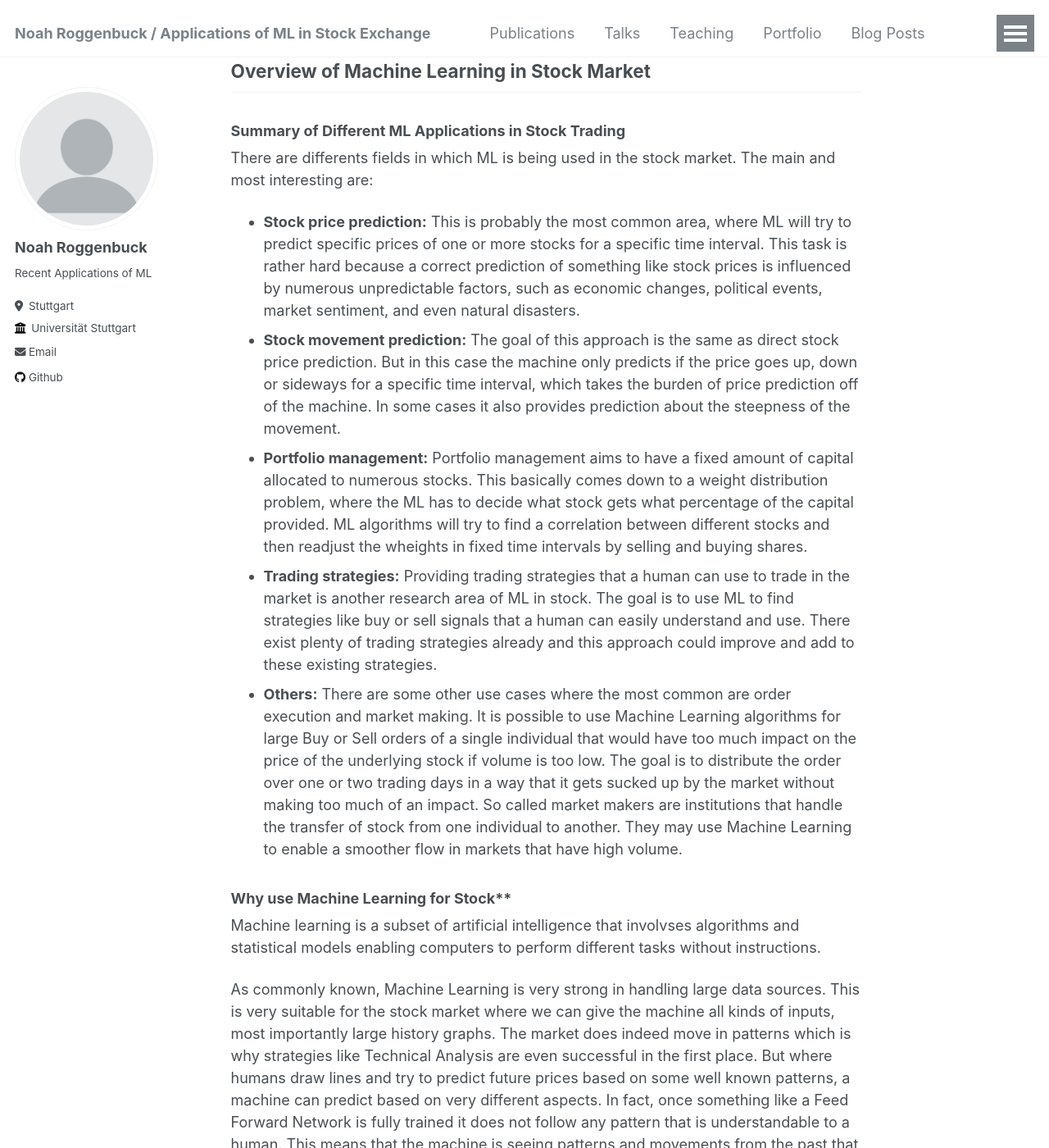
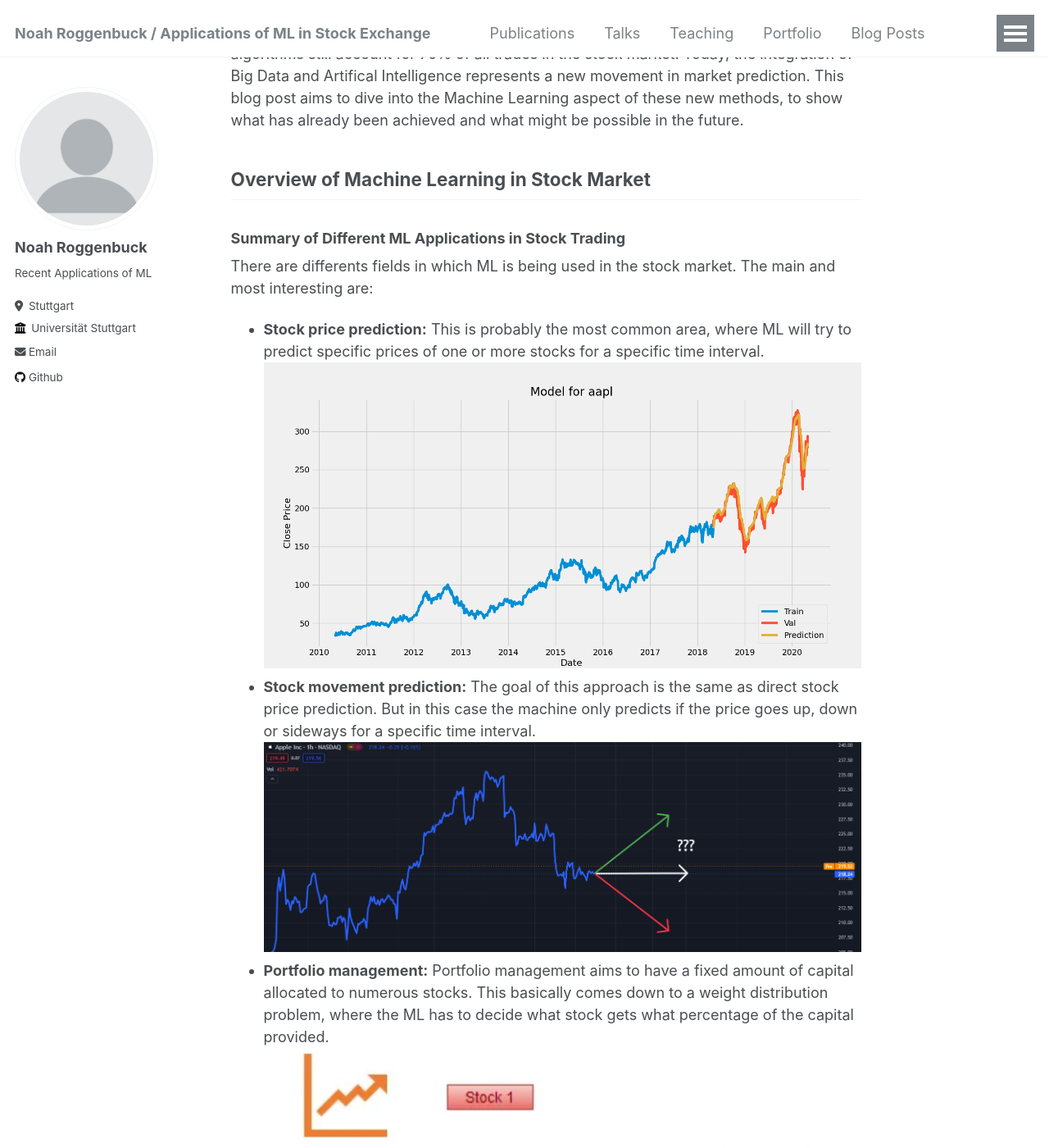
Before and after one commit to noahrog02/noahrog02.github.io, a Jekyll site: the page built from _pages/about.md, in a window 1280 px wide and 1400 px high, scrolled down 1802 px. Shown: the whole window at 82% size. Built offline with Jekyll 4.4.1, drawn with Linux system fonts in a browser that asks for light colours; some of the changed text lies outside the part shown.

Commit message:
Update about.md

```diff
--- a/_pages/about.md
+++ b/_pages/about.md
@@ -50,21 +52,17 @@ When it comes to predicting prize movements, probably the oldest methods are sim
 ### Summary of Different ML Applications in Stock Trading
 
 There are differents fields in which ML is being used in the stock market. The main and most interesting are:
-- **Stock price prediction:** This is probably the most common area, where ML will try to predict specific prices of one or more stocks for a specific time interval. This task is rather hard because a correct prediction of something like stock prices is influenced by numerous unpredictable factors, such as economic changes, political events, market sentiment, and even natural disasters.
-- **Stock movement prediction:** The goal of this approach is the same as direct stock price prediction. But in this case the machine only predicts if the price goes up, down or sideways for a specific time interval, which takes the burden of price prediction off of the machine. In some cases it also provides prediction about the steepness of the movement.
-- **Portfolio management:** Portfolio management aims to have a fixed amount of capital allocated to numerous stocks. This basically comes down to a weight distribution problem, where the ML has to decide what stock gets what percentage of the capital provided. ML algorithms will try to find a correlation between different stocks and then readjust the wheights in fixed time intervals by selling and buying shares.
-- **Trading strategies:** Providing trading strategies that a human can use to trade in the market is another research area of ML in stock. The goal is to use ML to find strategies like buy or sell signals that a human can easily understand and use. There exist plenty of trading strategies already and this approach could improve and add to these existing strategies.
-- **Others:** There are some other use cases where the most common are order execution and market making. It is possible to use Machine Learning algorithms for large Buy or Sell orders of a single individual that would have too much impact on the price of the underlying stock if volume is too low. The goal is to distribute the order over one or two trading days in a way that it gets sucked up by the market without making too much of an impact. So called market makers are institutions that handle the transfer of stock from one individual to another. They may use Machine Learning to enable a smoother flow in markets that have high volume.
+- **Stock price prediction:** This is probably the most common area, where ML will try to predict specific prices of one or more stocks for a specific time interval. ![prediction](images/Prediction.png)
+- **Stock movement prediction:** The goal of this approach is the same as direct stock price prediction. But in this case the machine only predicts if the price goes up, down or sideways for a specific time interval. ![MovementPrediction](images/MovementPrediction.png)
+- **Portfolio management:** Portfolio management aims to have a fixed amount of capital allocated to numerous stocks. This basically comes down to a weight distribution problem, where the ML has to decide what stock gets what percentage of the capital provided. ![PortfolioManagement](images/PortfolioManagement.jpg)
+- **Trading strategies:** Providing trading strategies that a human can use to trade in the market is another research area of ML in stock. The goal is to use ML to find strategies like buy or sell signals that a human can easily understand and use.
+- **Others:** There are some other use cases where the most common are order execution and market making.
 
-### Why use Machine Learning for Stock**
+### Why use Machine Learning for Stock
 
-Machine learning is a subset of artificial intelligence that involvses algorithms and statistical models enabling computers to perform different tasks without instructions.
+Machine learning is a subset of artificial intelligence that uses algorithms and statistical models to enable computers to perform tasks without explicit instructions. It is strong at handling large datasets, making it ideal for the stock market where it can analyze extensive historical data. Unlike human-driven technical analysis, machine learning can identify patterns and movements that are not apparent to humans. Additionally, it can integrate various data sources, such as stock prices and news articles, converting them into numerical values to better predict market behavior despite its inherent unpredictability.
 
-As commonly known, Machine Learning is very strong in handling large data sources. This is very suitable for the stock market where we can give the machine all kinds of inputs, most importantly large history graphs. The market does indeed move in patterns which is why strategies like Technical Analysis are even successful in the first place. But where humans draw lines and try to predict future prices based on some well known patterns, a machine can predict based on very different aspects. In fact, once something like a Feed Forward Network is fully trained it does not follow any pattern that is understandable to a human. This means that the machine is seeing patterns and movements from the past that basic human Technical Analysis does not even take into account.
-
-Another powerful aspect is the possibility to use many different sources as input as long as they are convertible to numerical value. For example not only the stock price but also news articles for the corresponding company may be used. In doing so, the machine is resisting against the unpredictable nature of the stock market.
-
-![Motivation](images/Motivation.png)
+![Motivation](images/Motivation.png) test
 
 This graph from Liu et al. displays how, with the use of their DDPG agent, they outperformed the Minimum Variance and Dow Jones Index. Three portfolios where one was holding the Dow Jones Index, the second was holding the Minimum Variance Index and the third was managed by an DDPG Reinforcement Learning agent can be seen in this graph. For our purposes it is only necessary to understand that the Minimum Variance and Dow Jones Index move in a way that the market is moving in general as they take many different stocks into account. One is said to beat the market if he manages to gain a higher return rate over a specific time interval than the market is moving in general. For the DDPG Agent of Liu et. al this was strongly the case where they had a near 50% higher return rate than the market in general.
 
```
Also changed, not shown: other parts of _pages/about.md (+2 -0 lines).
